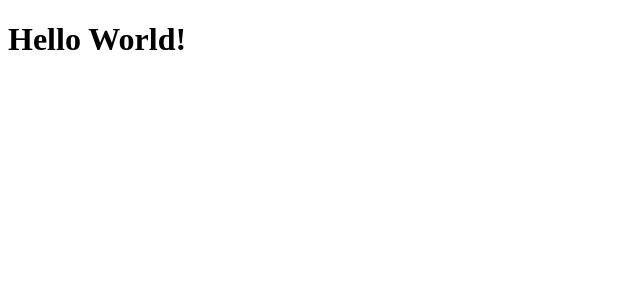
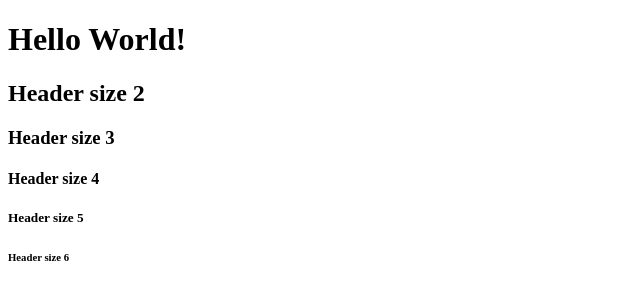
Before and after one commit to cedanie2/ISM6225-2-14-2023, a plain HTML site: page index.html in a window 1280 px wide. Shown: the whole page, without its empty margins (0-640 px from the left). Drawn offline with Linux system fonts and the light colour scheme.

Commit message:
Version 2

```diff
--- a/index.html
+++ b/index.html
@@ -2,5 +2,10 @@
 <html>
     <body>
         <h1>Hello World!</h1>
+        <h2>Header size 2</h2>
+        <h3>Header size 3</h3>
+        <h4>Header size 4</h4>
+        <h5>Header size 5</h5>
+        <h6>Header size 6</h6>
     </body>
 </html>
```
